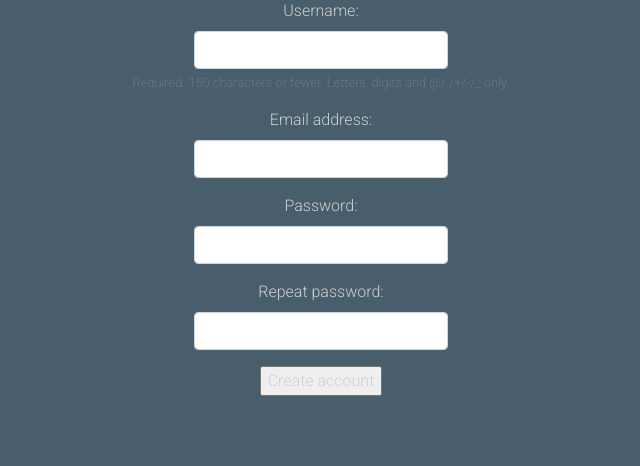
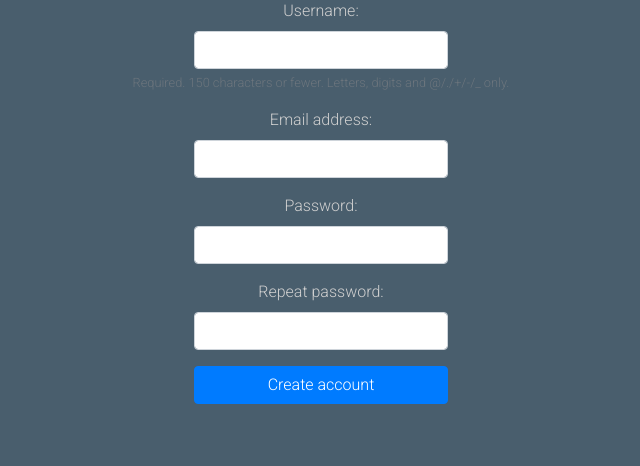
Before and after one commit to masonhgn/ivy, a Django app: page /register/ in a window 1280 px wide. Shown: the part 285-751 px from the top of the page, without its empty margins (319-959 px from the left). Run offline with Django 4.2, Linux system fonts and the light colour scheme; some libraries are stand-ins or nearby versions.

Commit message:
updated register.html
also added gitignore file + some format edits on account/forms.py

```diff
--- a/account/forms.py
+++ b/account/forms.py
@@ -1,6 +1,7 @@
 from django import forms
 from django.contrib.auth.models import User
 from .models import Profile
+
 class LoginForm(forms.Form):
     username = forms.CharField()
     password = forms.CharField(widget=forms.PasswordInput)
@@ -35,6 +36,7 @@ class UserEditForm(forms.ModelForm):
         if qs.exists():
             raise forms.ValidationError(' Email already in use.')
         return data
+
 class ProfileEditForm(forms.ModelForm):
     class Meta:
         model = Profile
--- a/account/templates/account/register.html
+++ b/account/templates/account/register.html
@@ -34,6 +34,6 @@
         {% endfor %}
         <!--{{ user_form.as_p }}-->
 
-        <p><input type="submit" value="Create account" style="margin: auto"></p>
+        <p><input type="submit" value="Create account" class="btn btn-md btn-primary btn-block" style="width:33%; margin: auto"></p>
     </form>
 {% endblock %}
```
Also changed, not shown: 1 other file.
